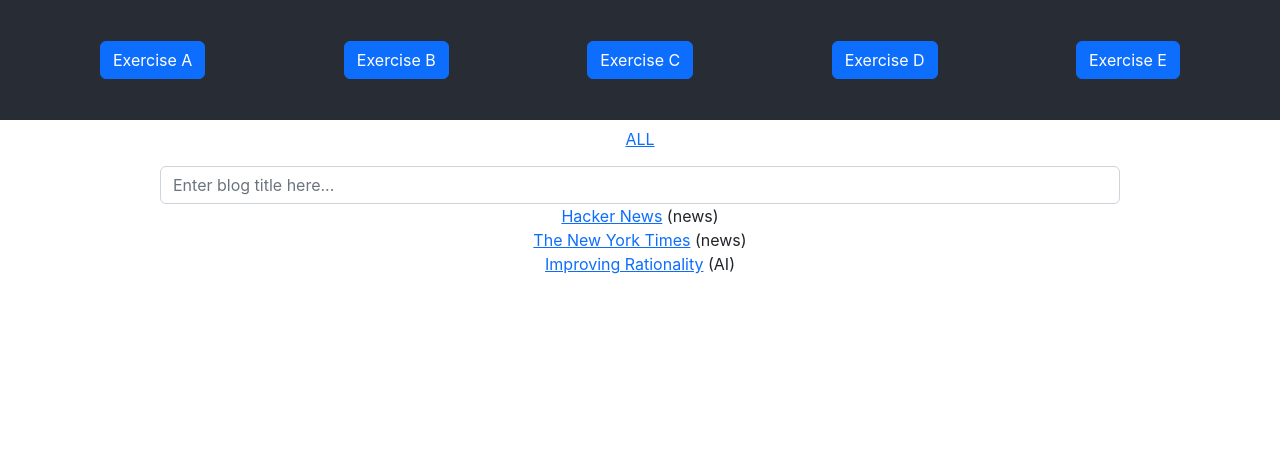
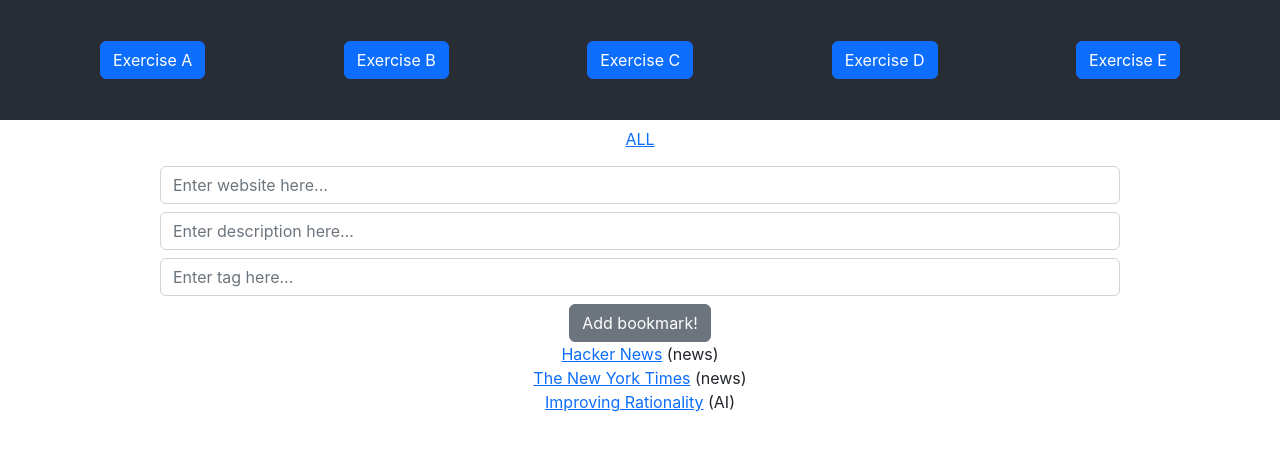
Before and after one commit to flatspider/react-exercises, a React (Create React App) app: page / in a window 1280 px wide. Both pictures are taken after a click on the button "Exercise D". Shown: the top 450 px of the page. Built offline with nearby package versions, Linux system fonts and the light colour scheme.

Commit message:
Able to add new bookmarks. No tag functionality.

```diff
--- a/src/exercise-D/BookmarkList.js
+++ b/src/exercise-D/BookmarkList.js
@@ -22,21 +22,22 @@ function BookmarkList() {
   const [tagFilter, setTagFilter] = useState(null);
   const [bookmarkList, setBookmarkList] = useState(INITIAL_BOOKMARKS);
   const [newBookmarkUrl, setNewBookmarkUrl] = useState("");
+  const [newBookmarkTitle, setNewBookmarkTitle] = useState("");
+  const [newBookmarkTag, setNewBookmarkTag] = useState("");
 
   const handleSubmit = (submits) => {
     submits.preventDefault(); // Stops the button from refreshing the page.
 
     const newBookmark = {
       url: newBookmarkUrl,
-      title: "New Bookmark",
-      tag: "misc",
+      title: newBookmarkTitle,
+      tag: newBookmarkTag,
     };
 
-    // onSubmit is being passed in through the App.js html element
-    // Pull in the values of title, content, and author that the user typed.
-    // Call onSubmit property from below form.
     setBookmarkList([...bookmarkList, newBookmark]);
     setNewBookmarkUrl(""); // Clears the input box.
+    setNewBookmarkTitle(""); // Clears the input box.
+    setNewBookmarkTag(""); // Clears the input box.
   };
 
   return (
@@ -54,14 +55,37 @@ function BookmarkList() {
       <form onSubmit={handleSubmit}>
         <input
           type="text"
+          name="URL"
+          className="form-control title w-75 mt-2 mx-auto"
+          id="bookmarkURL"
+          autoComplete="off"
+          placeholder="Enter website here..."
+          value={newBookmarkUrl}
+          onChange={(event) => setNewBookmarkUrl(event.target.value)} // This watches each change to the input and returns the current value
+        ></input>
+        <input
+          type="text"
           name="title"
           className="form-control title w-75 mt-2 mx-auto"
           id="blogTitle"
           autoComplete="off"
-          placeholder="Enter blog title here..."
-          value={newBookmarkUrl}
-          onChange={(event) => setNewBookmarkUrl(event.target.value)} // This watches each change to the input and returns the current value
+          placeholder="Enter description here..."
+          value={newBookmarkTitle}
+          onChange={(event) => setNewBookmarkTitle(event.target.value)} // This watches each change to the input and returns the current value
         ></input>
+        <input
+          type="text"
+          name="title"
+          className="form-control title w-75 mt-2 mx-auto"
+          id="blogTitle"
+          autoComplete="off"
+          placeholder="Enter tag here..."
+          value={newBookmarkTag}
+          onChange={(event) => setNewBookmarkTag(event.target.value)} // This watches each change to the input and returns the current value
+        ></input>
+        <button className="btn btn-secondary mt-2" type="submit">
+          Add bookmark!
+        </button>
       </form>
       {bookmarkList.map((bookmark, index) => (
         <Bookmark key={index} bookmark={bookmark} />
```
